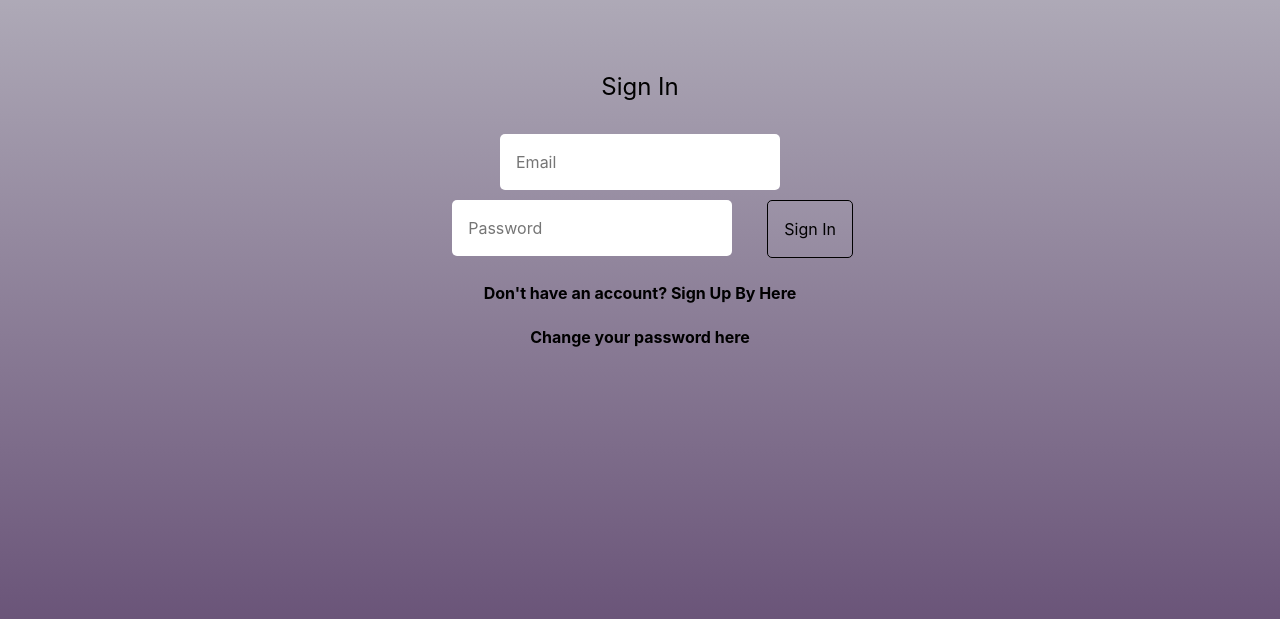
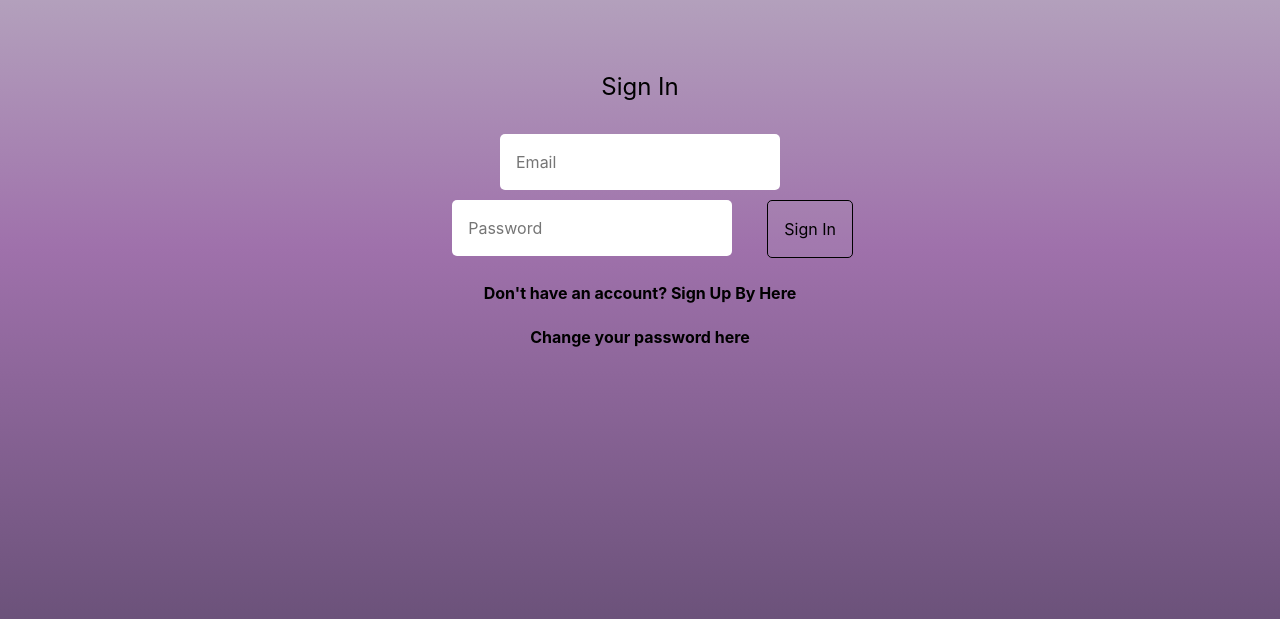
Before and after one commit to crescentsolutions/family-tree-client, a website built with webpack: page index.html in a window 1280 px wide. Shown: the part 173-792 px from the top of the page. Built offline with nearby package versions, Linux system fonts and the light colour scheme.

Commit message:
Preparing for deployment

```diff
--- a/assets/styles/index.scss
+++ b/assets/styles/index.scss
@@ -4,7 +4,7 @@ $grey-1: rgba(186, 186, 194, .9);
 $grey-2: #494d53;
 $charcoal: #36454f;
 $black: #000;
-$purple-gradient-1: linear-gradient($grey-1, #654e74);
+$purple-gradient-1: linear-gradient($grey-1, #9f71ab, #654e74);
 $purple-gradient-2: linear-gradient($grey-1, #9f71ab);
 $standard-radius: 50px;
 $input-radius: 5px;
```
